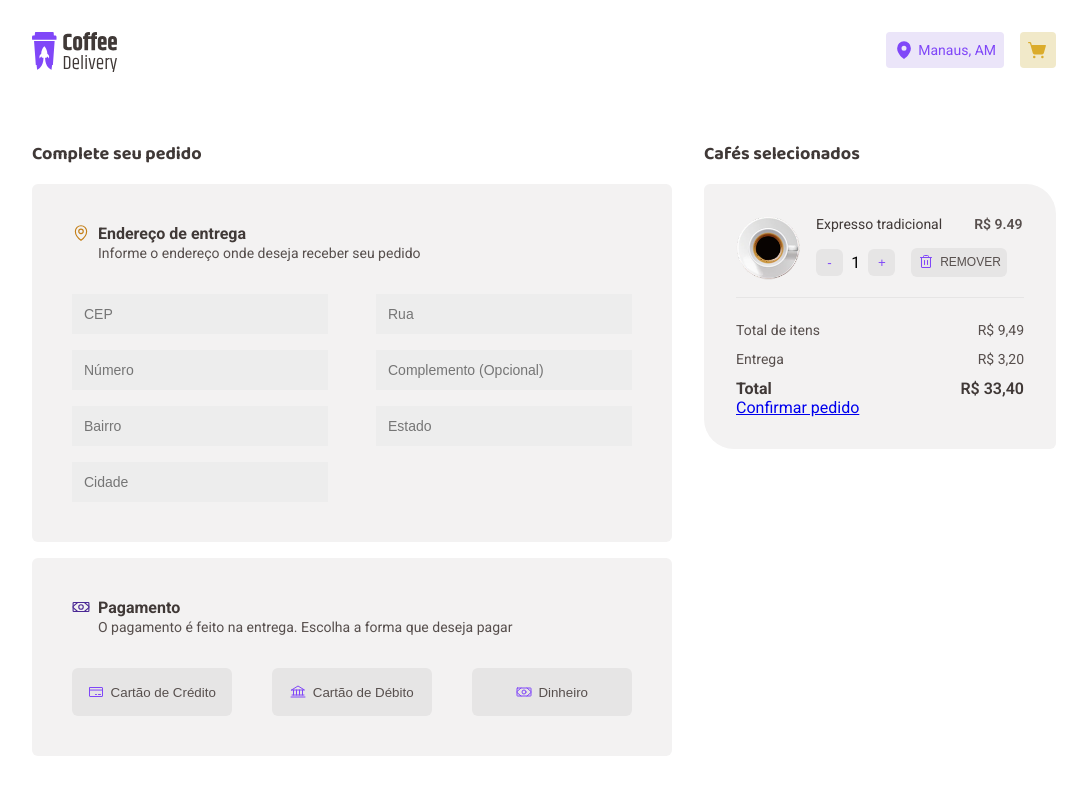
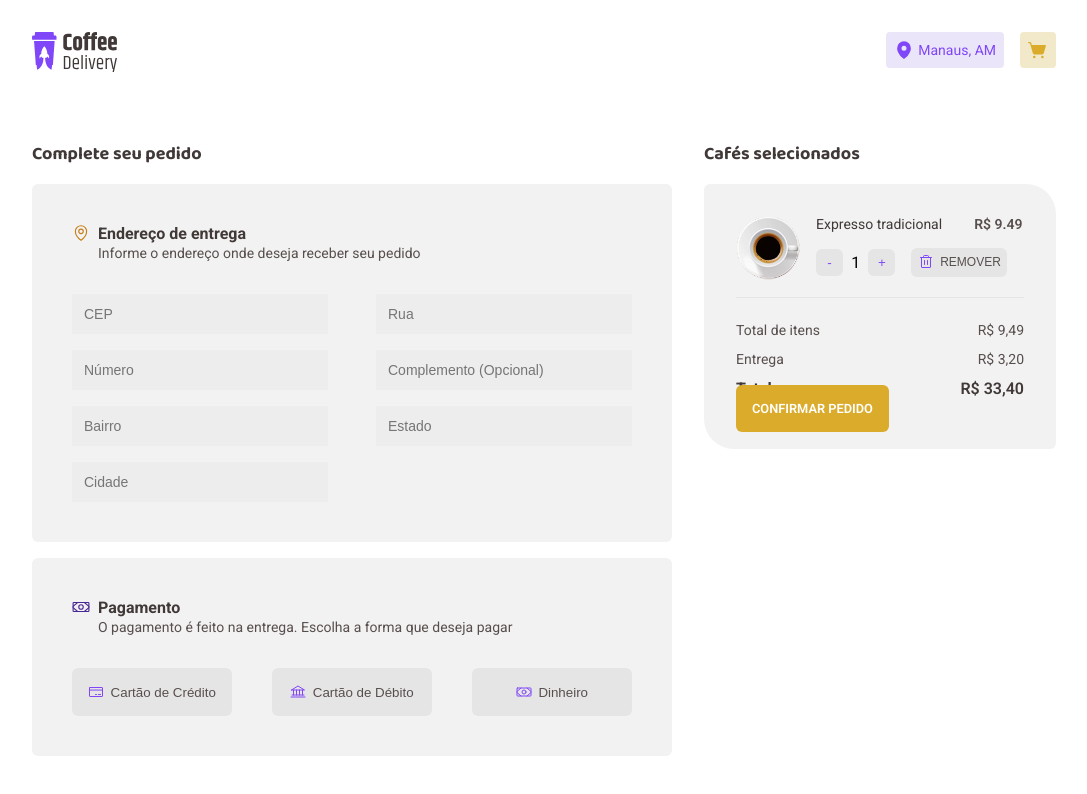
Before and after one commit to naelens/coffee-delivery, a React (Vite) app: page /carrinho in a window 1280 px wide. Shown: the top 794 px of the page, without its empty margins (96-1183 px from the left). Built offline with nearby package versions, Linux system fonts and the light colour scheme.

Commit message:
[FEAT] - element link added

```diff
--- a/src/pages/cart/Cart.module.css
+++ b/src/pages/cart/Cart.module.css
@@ -201,20 +201,20 @@ span {
     font-weight: 400;
 }
 
-.totalPrice button {
+.totalPrice a {
     width: 100%;
     border: none;
     padding: 1rem;
-    margin-top: 2rem;
     background: var(--yellow);
     color: var(--white);
     border-radius: 6px;
     font-size: 0.8rem;
     font-weight: 600;
     text-transform: uppercase;
+    text-decoration: none;
 }
 
-.totalPrice button:hover {
+.totalPrice a:hover {
     background: var(--yellow-dark);
     cursor: pointer;
 }
```
